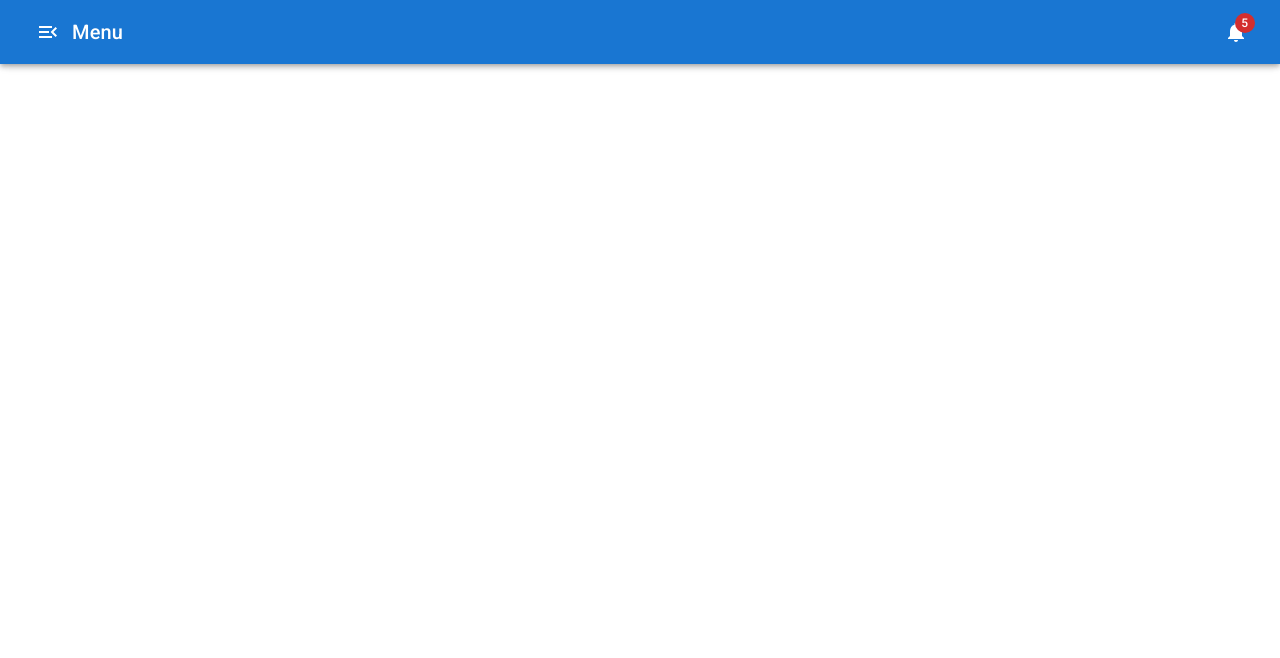
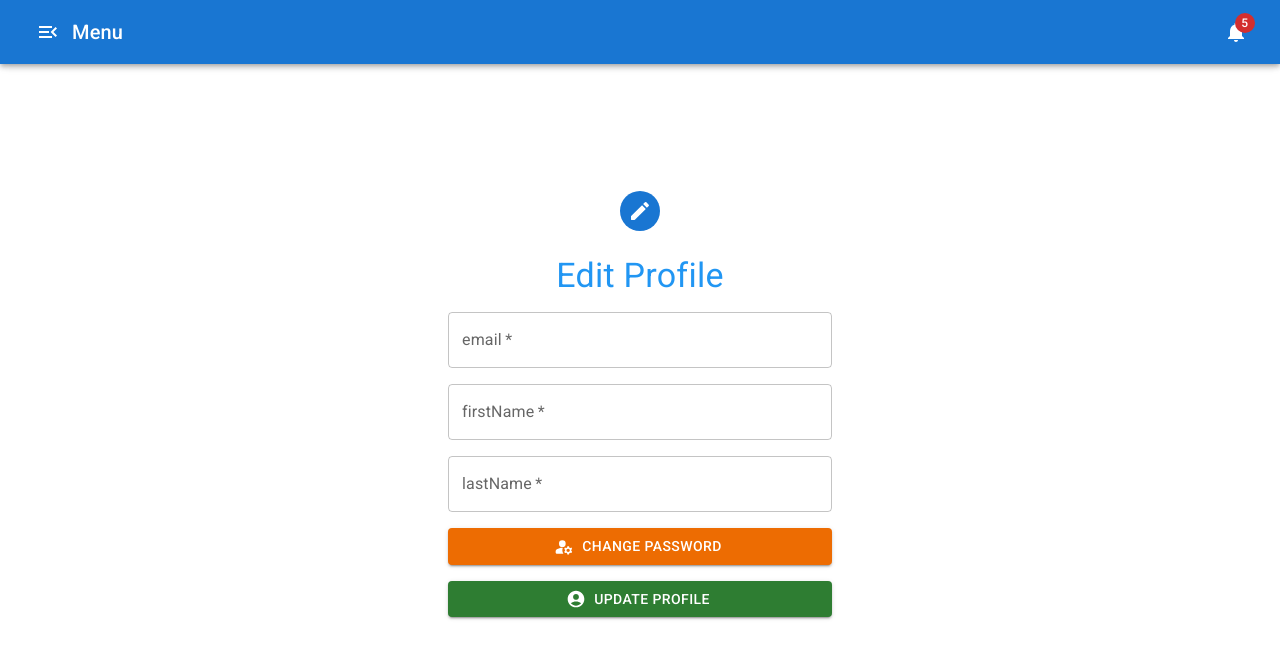
Before and after one commit to rohan-4761/HackX-Frontend, a React (Vite) app: page /edit in a window 1280 px wide. Before the commit this address had no page. Shown: the top 658 px of the page. Built offline with nearby package versions, Linux system fonts and the light colour scheme.

Commit message:
"Edit Profile"

```diff
--- a/src/App.jsx
+++ b/src/App.jsx
@@ -4,15 +4,18 @@ import "./App.css";
 import Appbar from "./components/Appbar";
 import Login from "./components/Login";
 import Dashboard from "./dashboard/Dashboard";
+import RequestItems from "./components/RequestItems";
+import EditProfile from "./components/EditProfile";
 
 function App() {
   return (
     <>
       <BrowserRouter>
-        <Appbar />
         <Routes>
           <Route path="/login" element={<Login />} />
           <Route path="/dashboard" element={<Dashboard />} />
+          <Route path="/requestItems" element={<RequestItems />} />
+          <Route path="/edit" element={<EditProfile />} />
         </Routes>
       </BrowserRouter>
     </>
--- /dev/null
+++ b/src/components/EditProfile.jsx
@@ -0,0 +1,165 @@
+import React from "react";
+import { useState } from "react";
+import Button from "@mui/material/Button";
+import TextField from "@mui/material/TextField";
+import Select from "@mui/material/Select";
+import Box from "@mui/material/Box";
+import MenuItem from "@mui/material/MenuItem";
+import FormControl from "@mui/material/FormControl";
+import InputLabel from "@mui/material/InputLabel";
+import Typography from "@mui/material/Typography";
+import Appbar from "./Appbar";
+import Paper from "@mui/material/Paper";
+import Avatar from "@mui/material/Avatar";
+import IconButton from "@mui/material/IconButton";
+import DeleteIcon from "@mui/icons-material/Delete";
+import SendIcon from "@mui/icons-material/Send";
+import LabelImportantIcon from "@mui/icons-material/LabelImportant";
+import { blue } from "@mui/material/colors";
+import AddIcon from "@mui/icons-material/Add";
+import ModeEditOutlineRoundedIcon from "@mui/icons-material/ModeEditOutlineRounded";
+import ManageAccountsRoundedIcon from "@mui/icons-material/ManageAccountsRounded";
+import KeyRoundedIcon from "@mui/icons-material/KeyRounded";
+import AccountCircleRoundedIcon from "@mui/icons-material/AccountCircleRounded";
+
+const EditProfile = () => {
+  const [email, setEmail] = useState("");
+  const [password, setPassword] = useState("");
+  const [firstName, setFirstName] = useState("");
+  const [lastName, setLastName] = useState("");
+  const [changePassword, setChangePassword] = useState(false);
+  var prevPassword;
+  var newPassword;
+  var confirmNewPassword;
+
+  return (
+    <>
+      <Appbar />
+      <form autoComplete="off">
+        <Box
+          sx={{
+            position: "absolute",
+            left: {
+              xs: "20vw",
+              md: "35vw",
+            },
+            display: "flex",
+            flexDirection: "column",
+            justifyContent: "center",
+            alignItems: "center",
+            height: "100vh",
+            width: {
+              xs: "60vw",
+              md: "30vw",
+            },
+            gap: 2,
+          }}
+        >
+          <Avatar sx={{ m: 1, bgcolor: "primary.main" }}>
+            <ModeEditOutlineRoundedIcon />
+          </Avatar>
+          <Typography variant="h4" sx={{ color: blue[500] }}>
+            Edit Profile
+          </Typography>
+          <TextField
+            id="email"
+            label="email"
+            variant="outlined"
+            placeholder="default@gmail.com"
+            type="email"
+            onChange={(e) => setEmail(e.target.value)}
+            fullWidth
+            required
+          />
+          <TextField
+            id="firstName"
+            label="firstName"
+            variant="outlined"
+            type="text"
+            placeholder="FirstName"
+            onChange={(e) => setFirstName(e.target.value)}
+            fullWidth
+            required
+          />
+          <TextField
+            id="lastName"
+            label="lastName"
+            variant="outlined"
+            type="text"
+            placeholder="LastName"
+            onChange={(e) => setLastName(e.target.value)}
+            fullWidth
+            required
+          />
+          <Button
+            startIcon={<ManageAccountsRoundedIcon />}
+            mt={2}
+            variant="contained"
+            fullWidth
+            color="warning"
+            onClick={() => {
+              setChangePassword(true);
+            }}
+          >
+            Change Password
+          </Button>
+          {changePassword && (
+            <TextField
+              id="prevPassword"
+              label="prevPassword"
+              variant="outlined"
+              type="password"
+              onChange={(e) => (prevPassword = e.target.value)}
+              fullWidth
+              required
+            />
+          )}
+          {changePassword && (
+            <TextField
+              id="newPassword"
+              label="newPassword"
+              variant="outlined"
+              type="password"
+              onChange={(e) => (newPassword = e.target.value)}
+              fullWidth
+              required
+            />
+          )}
+          {changePassword && (
+            <TextField
+              id="confirmNewPassword"
+              label="confirmNewPassword"
+              variant="outlined"
+              type="password"
+              onChange={(e) => (confirmNewPassword = e.target.value)}
+              fullWidth
+              required
+            />
+          )}
+          {changePassword && (
+            <Button
+              startIcon={<KeyRoundedIcon />}
+              mt={2}
+              variant="contained"
+              fullWidth
+              onClick="changePassword"
+            >
+              Update Password
+            </Button>
+          )}
+          <Button
+            startIcon={<AccountCircleRoundedIcon />}
+            variant="contained"
+            type="submit"
+            color="success"
+            fullWidth
+          >
+            Update Profile
+          </Button>
+        </Box>
+      </form>
+    </>
+  );
+};
+
+export default EditProfile;
--- a/src/components/RequestItems.jsx
+++ b/src/components/RequestItems.jsx
@@ -27,6 +27,7 @@ import { blue } from "@mui/material/colors";
 export default function RequestItems() {
   const [itemName, setItemName] = useState("");
   const [itemQuantity, setItemQuantity] = useState(1);
+  const [roomNumber, setRoomNumber] = useState(0);
   const [itemCategory, setItemCategory] = useState("");
   const [requestList, setRequestList] = useState([]);
   const [renderList, setRenderList] = useState(false);
@@ -81,6 +82,15 @@ export default function RequestItems() {
           <Typography variant="h4" sx={{ color: blue[500] }}>
             Request
           </Typography>
+          <TextField
+            id="roomNumber"
+            label="Room NO."
+            variant="outlined"
+            type="number"
+            onChange={(e) => setRoomNumber(e.target.value)}
+            fullWidth
+            required
+          />
           <TextField
             id="itemName"
             label="Item"
--- a/src/components/Sidebar.jsx
+++ b/src/components/Sidebar.jsx
@@ -11,18 +11,19 @@ import Button from "@mui/material/Button";
 import LogoutIcon from "@mui/icons-material/Logout";
 import EditIcon from "@mui/icons-material/Edit";
 import { blue } from "@mui/material/colors";
-import {useLocation, useNavigate} from "react-router-dom"
+import { useLocation, useNavigate } from "react-router-dom";
 
 const Sidebar = ({ open, setOpen }) => {
   const navigate = useNavigate();
-  const location = useLocation()
+  const location = useLocation();
   const menuItems = [
     {
       text: "Dashboard",
-      path: "/dashboard"
+      path: "/dashboard",
     },
     {
-      text: "Function 2",
+      text: "Request Items",
+      path: "/requestItems",
     },
     {
       text: "Function 3",
@@ -37,11 +38,9 @@ const Sidebar = ({ open, setOpen }) => {
       onClose={(e) => setOpen(false)}
       anchor="left"
       open={open}
-      sx={{ paddingLeft: 4, width: 270 }}
+      sx={{ paddingLeft: 4 }}
       PaperProps={{
-        style: {
-          width: "370px",
-        },
+        style: { width: "370px" },
       }}
     >
       <AccountCircleIcon
@@ -51,19 +50,29 @@ const Sidebar = ({ open, setOpen }) => {
         Account Name
       </Typography>
 
-      <Button variant="text" startIcon={<EditIcon fontSize="small" />}>
+      <Button
+        variant="text"
+        startIcon={<EditIcon fontSize="small" />}
+        onClick={() => navigate("/edit")}
+      >
         Edit Profile
       </Button>
 
       <Divider />
       <List>
         {menuItems.map((item) => (
-          <ListItemButton key={item.text} onClick={()=> navigate(item.path)}>
-            <ListItemText primary={item.text} sx={{
-              color: location.pathname === item.path ? blue[700] : "text.primary"
-            }}/>
+          <ListItemButton key={item.text} onClick={() => navigate(item.path)}>
+            <ListItemText
+              primary={item.text}
+              sx={{
+                color:
+                  location.pathname === item.path ? blue[700] : "text.primary",
+              }}
+            />
           </ListItemButton>
         ))}
+
+        <Divider />
         <Button
           variant="text"
           color="error"
```
Also changed, not shown: src/dashboard/Dashboard.jsx (+51 -42 lines).
